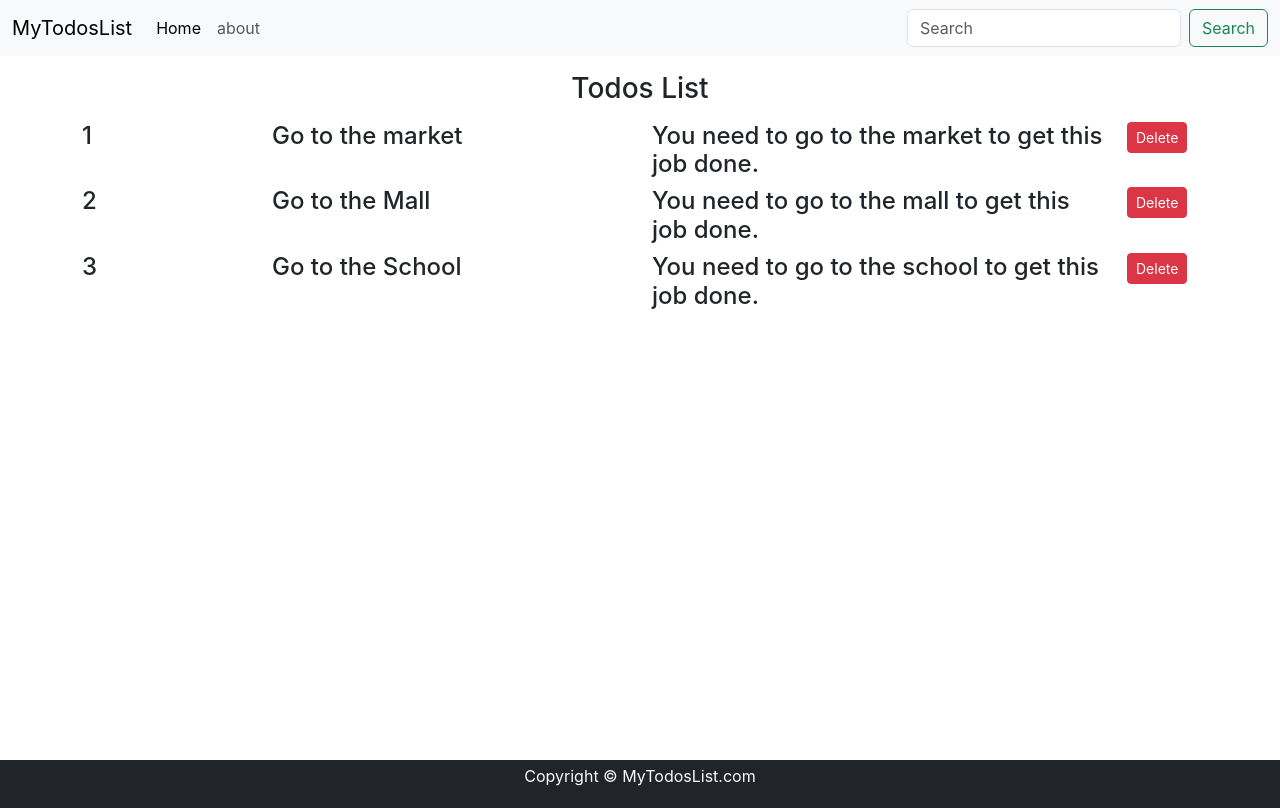
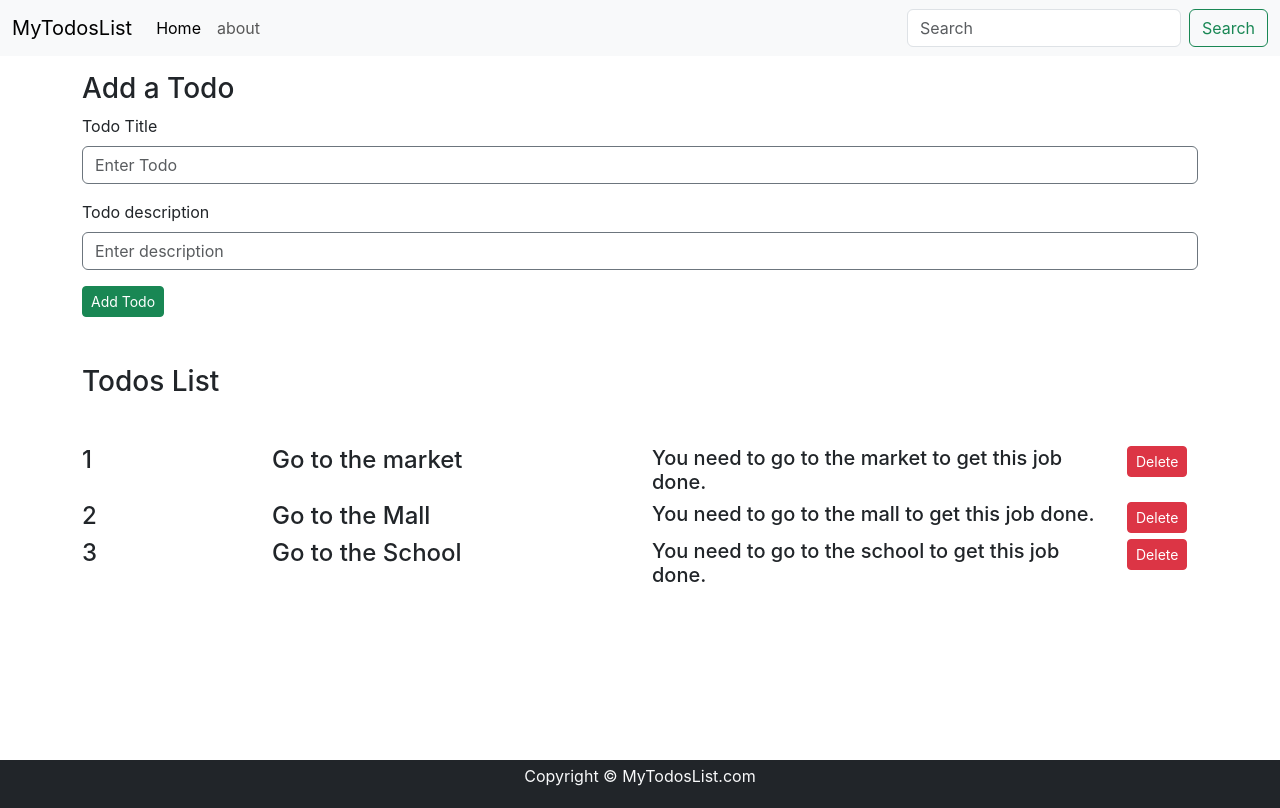
Before and after one commit to ashishp911/React-Todo-application, a React (Create React App) app: page / in a window 1280 px wide. Built offline with nearby package versions, Linux system fonts and the light colour scheme.

Commit message:
Add todo skeleton done

```diff
--- a/src/App.js
+++ b/src/App.js
@@ -3,6 +3,7 @@
 import Header from './MyComponents/Header.js';
 import {Todos} from './MyComponents/Todos'
 import Footer from './MyComponents/Footer'
+import AddTodo from './MyComponents/AddTodo'
 import React, { useState } from 'react';
 
 function App() {
@@ -35,6 +36,7 @@
   return (
     <>
     <Header title = "MyTodosList" searchBar = {true}/>
+    <AddTodo/>
     <Todos todos = {todos} onDelete = {onDelete}/>
     <Footer/>
     </>
--- /dev/null
+++ b/src/MyComponents/AddTodo.js
@@ -0,0 +1,39 @@
+import React from "react";
+
+const addTodo = () => {
+  return (
+    <div className="container my-3">
+      <h3>Add a Todo</h3>
+      <form>
+        <div className="mb-3">
+          <label htmlFor="title" className="form-label">
+            Todo Title
+          </label>
+          <input
+            type="text"
+            className="form-control border border-secondary"
+            id="title"
+            aria-describedby="emailHelp"
+            placeholder="Enter Todo"
+          />
+        </div>
+        <div className="mb-3">
+          <label htmlFor="desc" className="form-label">
+            Todo description
+          </label>
+          <input
+            type="text"
+            className="form-control border border-secondary"
+            id="desc"
+            placeholder="Enter description"
+          />
+        </div>
+        <button type="submit" className="btn btn-sm btn-success">
+          Add Todo
+        </button>
+      </form>
+    </div>
+  );
+};
+
+export default addTodo;
--- a/src/MyComponents/TodoItem.js
+++ b/src/MyComponents/TodoItem.js
@@ -5,7 +5,7 @@
     <div className='row'>
         <div className='col-2'> <h4>{props.todo.srno}</h4> </div>
         <div className='col-4'> <h4>{props.todo.title}</h4> </div>
-        <div className='col-5'><h4>{props.todo.description}</h4></div>
+        <div className='col-5'><h5>{props.todo.description}</h5></div>
         <div className='col-1'>
             <button className="btn btn-sm btn-danger" onClick={()=>{
                 props.onDelete(props.todo)
--- a/src/MyComponents/Todos.js
+++ b/src/MyComponents/Todos.js
@@ -3,7 +3,7 @@
 export const Todos = (props) => {
   return (
     <div className='container'>
-      <h3 className='text-center my-3'>Todos List</h3>
+      <h3 className='my-5'>Todos List</h3>
       {props.todos.length === 0 ? "No todos to display" :
         props.todos.map((todo)=>{
             return (<TodoItem todo = {todo} key={todo.srno} onDelete = {props.onDelete}/>)
```
